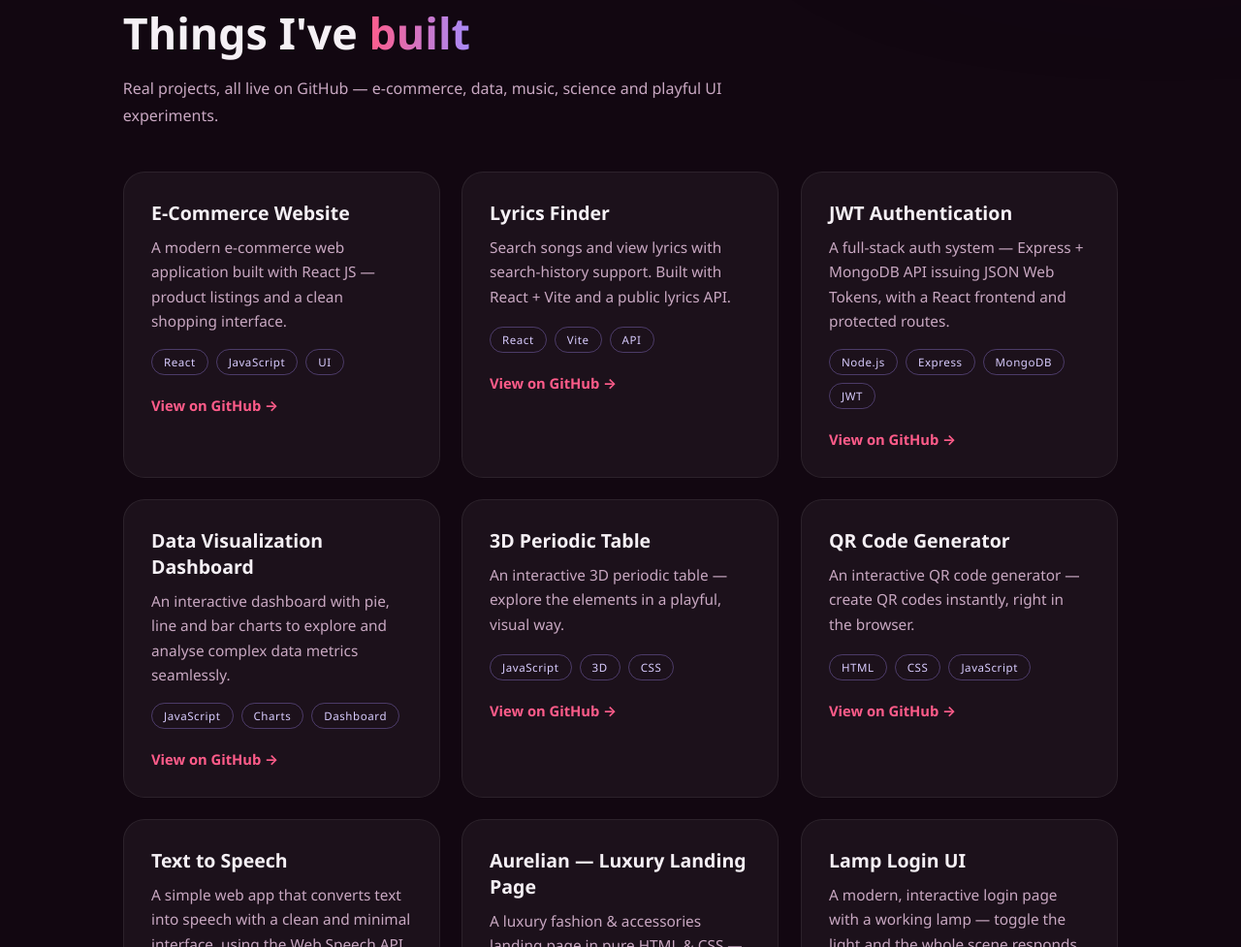
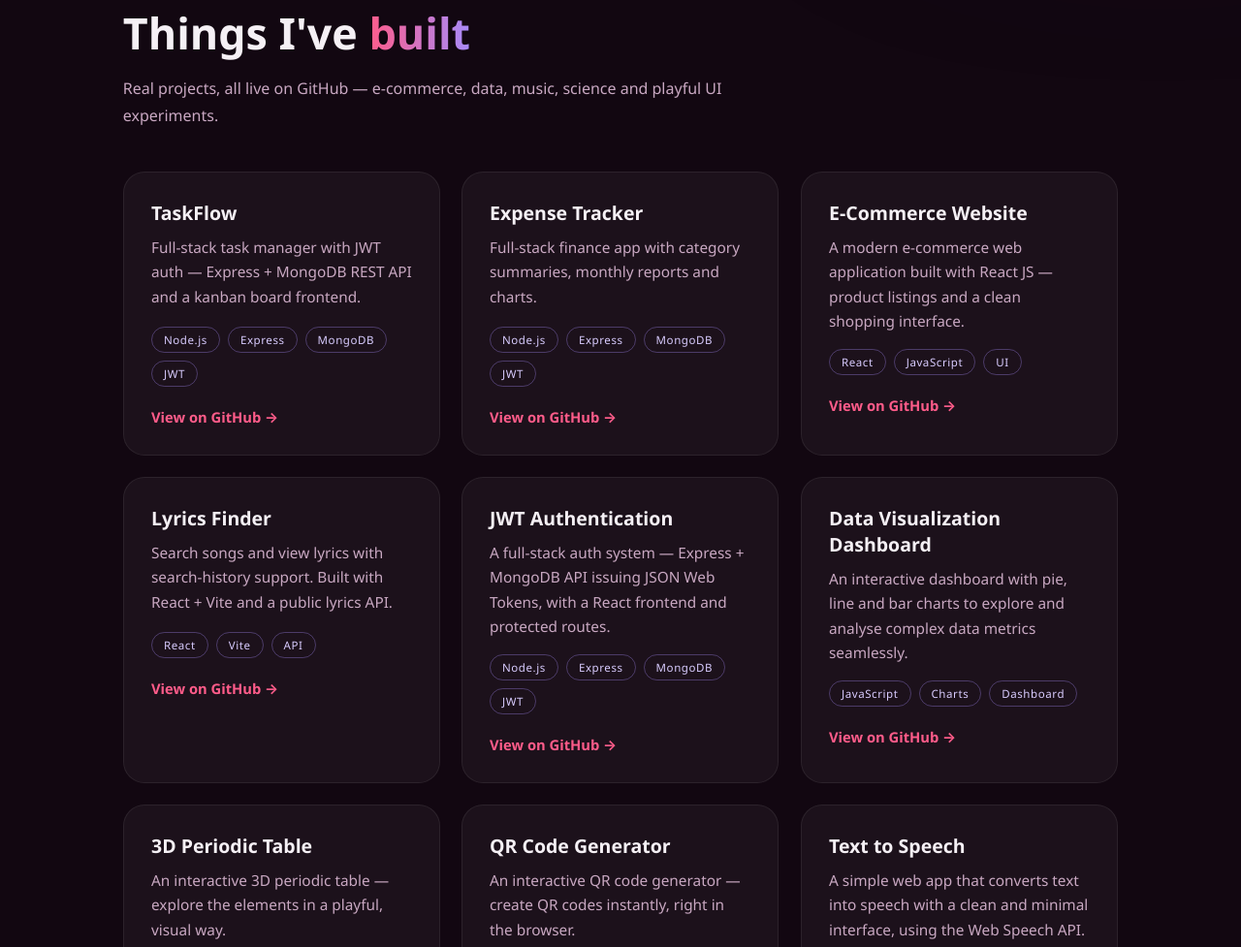
Before and after one commit to triptikarn/portfolio, a plain HTML site: page index.html in a window 1280 px wide. Shown: the part 1242-2219 px from the top of the page at 97% size. Drawn offline with Linux system fonts and the light colour scheme.

Commit message:
feat: add TaskFlow and Expense Tracker to projects

```diff
--- a/index.html
+++ b/index.html
@@ -126,6 +126,8 @@
     <h2 class="reveal">Things I've <span class="grad">built</span></h2>
     <p class="sub reveal">Real projects, all live on GitHub — e-commerce, data, music, science and playful UI experiments.</p>
     <div class="grid">
+      <div class="card reveal"><h3>TaskFlow</h3><p>Full-stack task manager with JWT auth — Express + MongoDB REST API and a kanban board frontend.</p><div class="tags"><span class="tag">Node.js</span><span class="tag">Express</span><span class="tag">MongoDB</span><span class="tag">JWT</span></div><a class="open" href="https://github.com/triptikarn/taskflow" target="_blank" rel="noopener">View on GitHub →</a></div>
+      <div class="card reveal"><h3>Expense Tracker</h3><p>Full-stack finance app with category summaries, monthly reports and charts.</p><div class="tags"><span class="tag">Node.js</span><span class="tag">Express</span><span class="tag">MongoDB</span><span class="tag">JWT</span></div><a class="open" href="https://github.com/triptikarn/expense-tracker" target="_blank" rel="noopener">View on GitHub →</a></div>
       <div class="card reveal"><h3>E-Commerce Website</h3><p>A modern e-commerce web application built with React JS — product listings and a clean shopping interface.</p><div class="tags"><span class="tag">React</span><span class="tag">JavaScript</span><span class="tag">UI</span></div><a class="open" href="https://github.com/triptikarn/E-commerce-website-" target="_blank" rel="noopener">View on GitHub →</a></div>
       <div class="card reveal"><h3>Lyrics Finder</h3><p>Search songs and view lyrics with search-history support. Built with React + Vite and a public lyrics API.</p><div class="tags"><span class="tag">React</span><span class="tag">Vite</span><span class="tag">API</span></div><a class="open" href="https://github.com/triptikarn/lyrics-finder" target="_blank" rel="noopener">View on GitHub →</a></div>
       <div class="card reveal"><h3>JWT Authentication</h3><p>A full-stack auth system — Express + MongoDB API issuing JSON Web Tokens, with a React frontend and protected routes.</p><div class="tags"><span class="tag">Node.js</span><span class="tag">Express</span><span class="tag">MongoDB</span><span class="tag">JWT</span></div><a class="open" href="https://github.com/triptikarn/jwt" target="_blank" rel="noopener">View on GitHub →</a></div>
```
